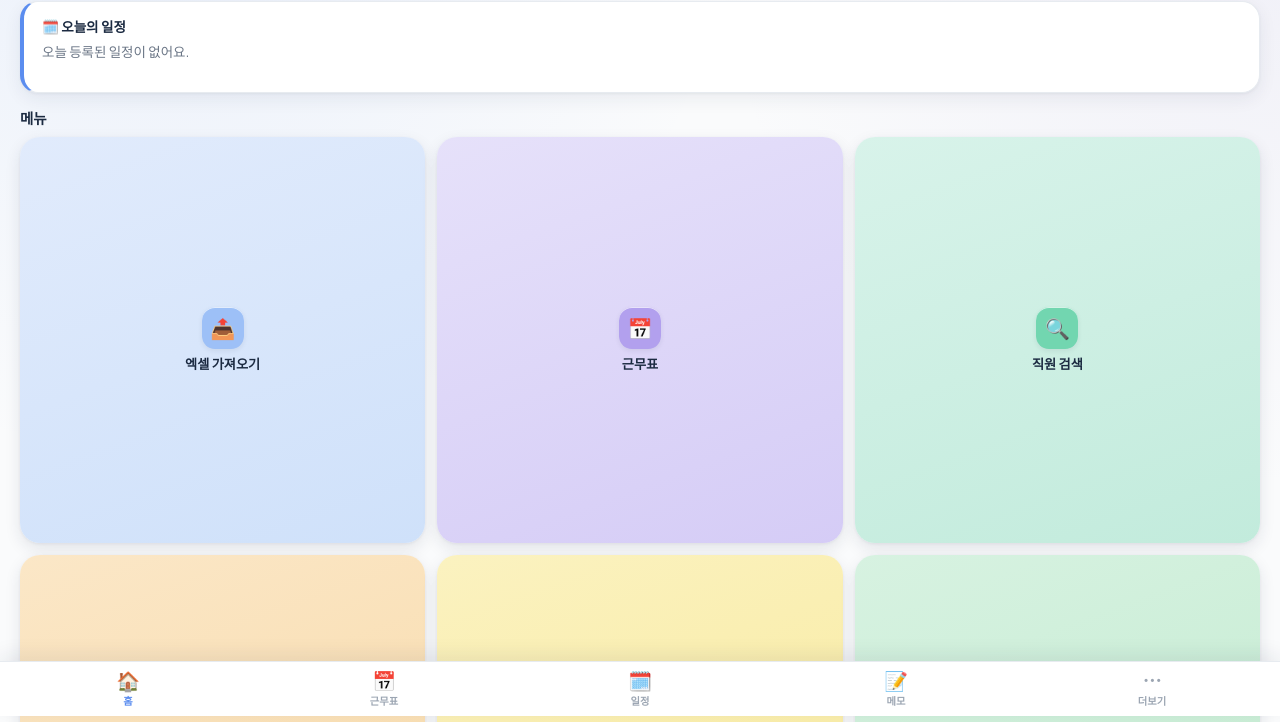
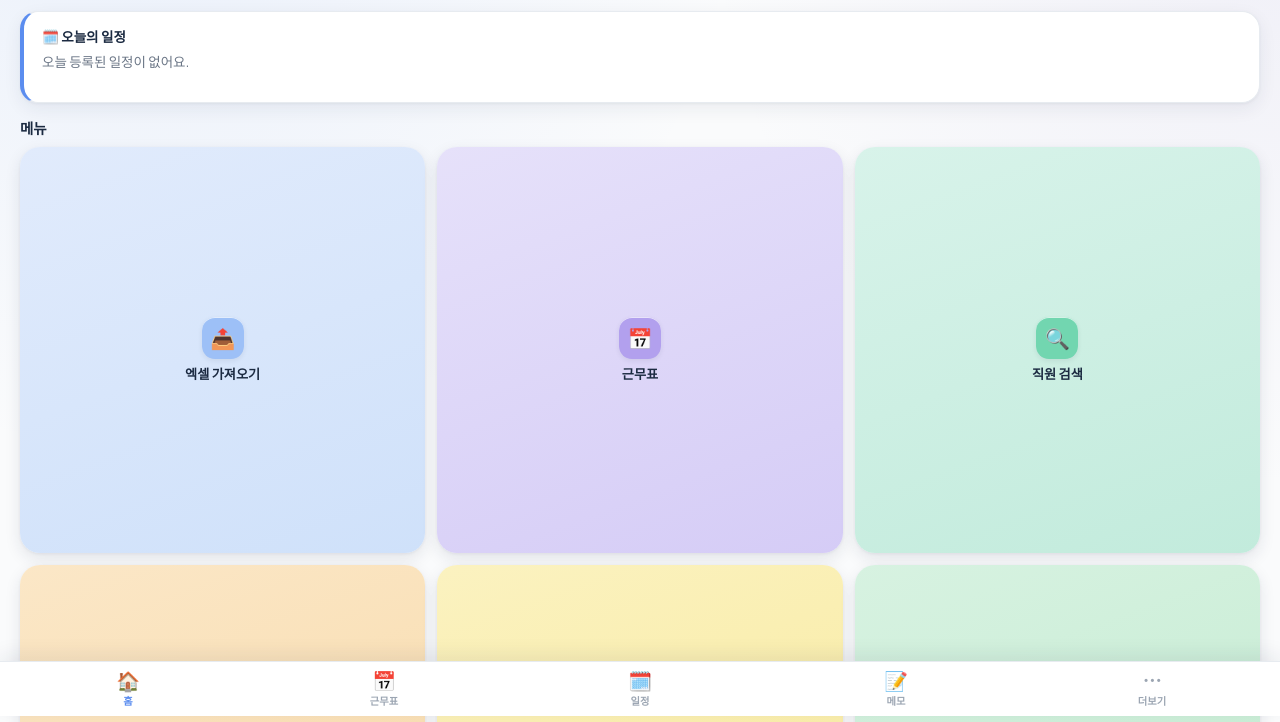
Before and after one commit to bedside-lab/ward-notebook, a website: page index.html in a window 1280 px wide. Shown: the part 84-806 px from the top of the page. Drawn offline with Linux system fonts and the light colour scheme.

Commit message:
Add files via upload

```diff
--- a/index.html
+++ b/index.html
@@ -67,6 +67,7 @@
   .icon-btn{ background:none; border:none; padding:6px; color:var(--ink-soft); font-size:18px; }
 
   main{ padding:6px 20px 28px; }
+  #view-home{ padding-top:calc(10px + env(safe-area-inset-top)); }
   .view{ display:none; }
   .view.active{ display:block; animation:fadein .16s ease; }
   @keyframes fadein{ from{opacity:0; transform:translateY(3px);} to{opacity:1; transform:none;} }
```
